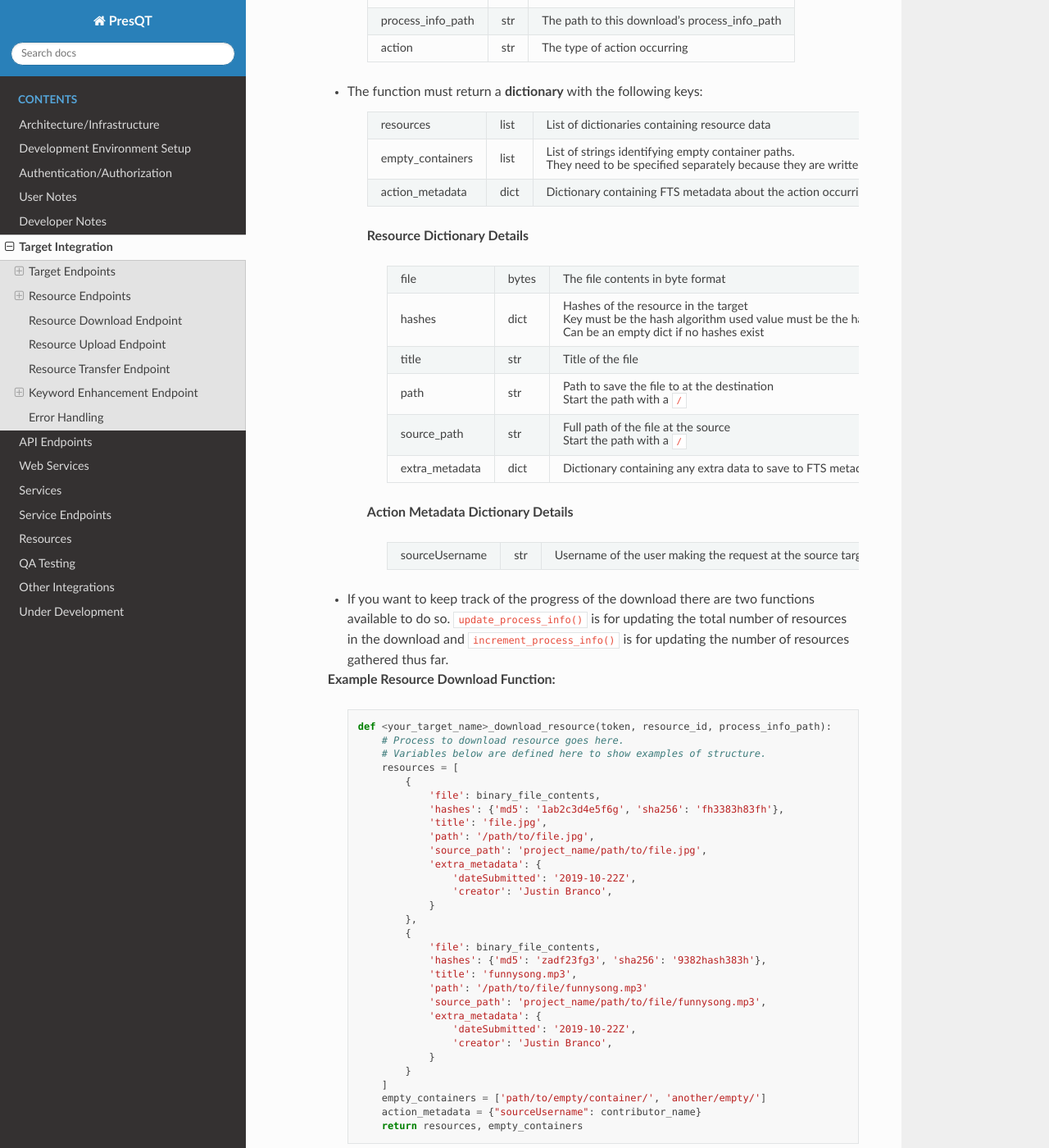
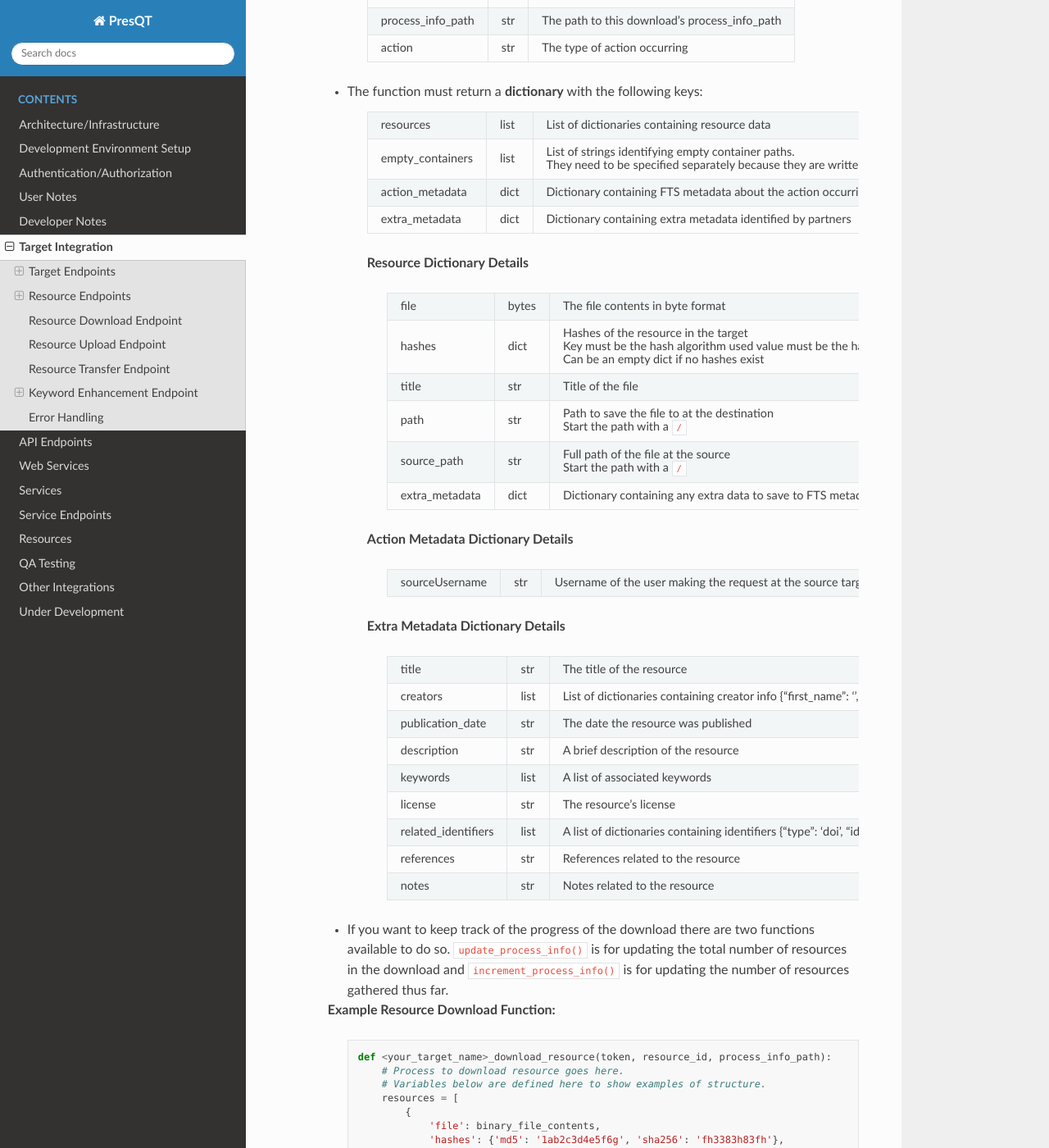
Before and after one commit to Lucy-Family-Institute/presqt, a Sphinx documentation site: the page built from docs/target_integration.rst, in a window 1280 px wide and 1400 px high, scrolled down 5883 px. Shown: the whole window at 82% size. Built offline with Sphinx 7.4.7 and the Read the Docs theme 2.0.0, drawn with Linux system fonts in a browser that asks for light colours.

Commit message:
Documentation

```diff
--- a/docs/target_integration.rst
+++ b/docs/target_integration.rst
@@ -296,6 +296,7 @@ Resource Download Endpoint
 
                               They need to be specified separately because they are written separate from the file data
         action_metadata  dict Dictionary containing FTS metadata about the action occurring
+        extra_metadata   dict Dictionary containing extra metadata identified by partners
         ================ ==== ==========================================================================================
 
         **Resource Dictionary Details**
@@ -323,6 +324,20 @@ Resource Download Endpoint
             ============== === ============================================================
             sourceUsername str Username of the user making the request at the source target
             ============== === ============================================================
+
+        **Extra Metadata Dictionary Details**
+
+            =================== ===== =============================================================================================
+            title               str   The title of the resource
+            creators            list  List of dictionaries containing creator info {"first_name": '', "last_name": '', "ORCID": ''}
+            publication_date    str   The date the resource was published
+            description         str   A brief description of the resource
+            keywords            list  A list of associated keywords
+            license             str   The resource's license
+            related_identifiers list  A list of dictionaries containing identifiers {"type": 'doi', "identifier": ''}
+            references          str   References related to the resource
+            notes               str   Notes related to the resource
+            =================== ===== =============================================================================================
     * If you want to keep track of the progress of the download there are two functions available
       to do so. ``update_process_info()`` is for updating the total number of resources in the download
       and ``increment_process_info()`` is for updating the number of resources gathered thus far.
```
